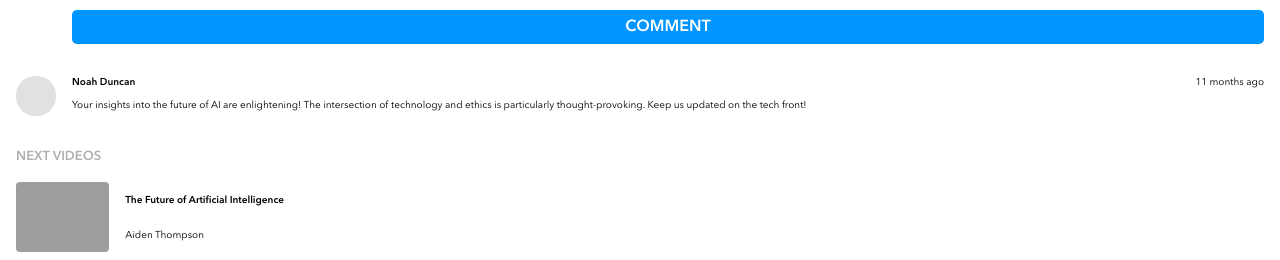
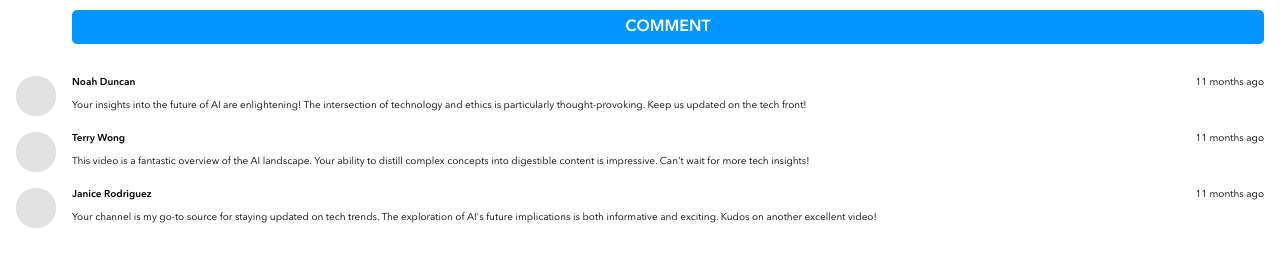
Before and after one commit to emanwdh/eman-awadh-brainflix, a React (Vite) app: page / in a window 1280 px wide. Shown: the part 1200-1460 px from the top of the page. Built offline with nearby package versions, Linux system fonts and the light colour scheme; grey boxes are pictures that could not be loaded.

Commit message:
Build: Refactor VideoList Initial Array in State Variable to not include, initial Main Video Index Value

```diff
--- a/src/App.jsx
+++ b/src/App.jsx
@@ -11,7 +11,7 @@ import SideBarVideos from "./components/side-bar-videos/Side-Bar-Videos";
 
 function App() {
 
-  const [VideoList, setVideoList] = useState(SiteData);
+  const [VideoList, setVideoList] = useState(SiteData.slice(1,SiteData.length));
   const [VideoMain, setMainVideo] = useState(SiteData[0]);
 
   const MainVideoHandler = (id)=>{
@@ -88,7 +88,8 @@ function App() {
       <CommentForm data={SiteData}
       VideoMain={VideoMain}/>
       <MainCommentsSection data={SiteData}
-         relativeDate={relativeDate} />
+         relativeDate={relativeDate}
+         VideoMain={VideoMain}/>
       <VideoSideBar data={SiteData}
        setVideoList={setVideoList}
        VideoList={VideoList}
--- a/src/components/MainCommentsSection/MainCommentsSection.jsx
+++ b/src/components/MainCommentsSection/MainCommentsSection.jsx
@@ -2,11 +2,18 @@ import Comments from "../comments/comments"
 import './MainCommentsSection.scss'
 
 
-export default function MainCommentsSection({data, relativeDate}) {
+export default function MainCommentsSection({relativeDate, VideoMain}) {
+
+    const CommentArray = VideoMain.comments;
+
     return (
 
        <div className="main-comments section">
-            <Comments data={data} relativeDate={relativeDate}/>
+            {CommentArray.map((comment)=>  <Comments
+            comment={comment}
+            relativeDate={relativeDate}
+                 />)}
+
         </div>
 
     )
--- a/src/components/comments/comments.jsx
+++ b/src/components/comments/comments.jsx
@@ -1,15 +1,15 @@
 import './comments.scss'
 
 
-export default function Comments({data, relativeDate}) {
+export default function Comments({data, relativeDate, comment}) {
     return (
 
         <div className="comment">
             <span><span className="comment__avatar"></span></span>
             <div className="comment__info">
-                <p className="comment__username">{data[0].comments[0].name}</p>
-                <p className="comment__text">{data[0].comments[0].comment}</p>
-                <p className="comment__date">{relativeDate(data[0].comments[0].timestamp)}</p>
+                <p className="comment__username">{comment.name}</p>
+                <p className="comment__text">{comment.comment}</p>
+                <p className="comment__date">{relativeDate(comment.timestamp)}</p>
             </div>
         </div>
 
--- a/src/components/video-side-bar/VideoSideBar.jsx
+++ b/src/components/video-side-bar/VideoSideBar.jsx
@@ -3,8 +3,7 @@ import './VideoSideBar.scss';
 import { useState } from "react";
 
 
-export default function  VideoSideBar({data, VideoList, MoveHandler}) {
-        console.log(VideoList)
+export default function  VideoSideBar({data, VideoList, MoveHandler, setVideoList}) {
 
         return (
             <>
```
